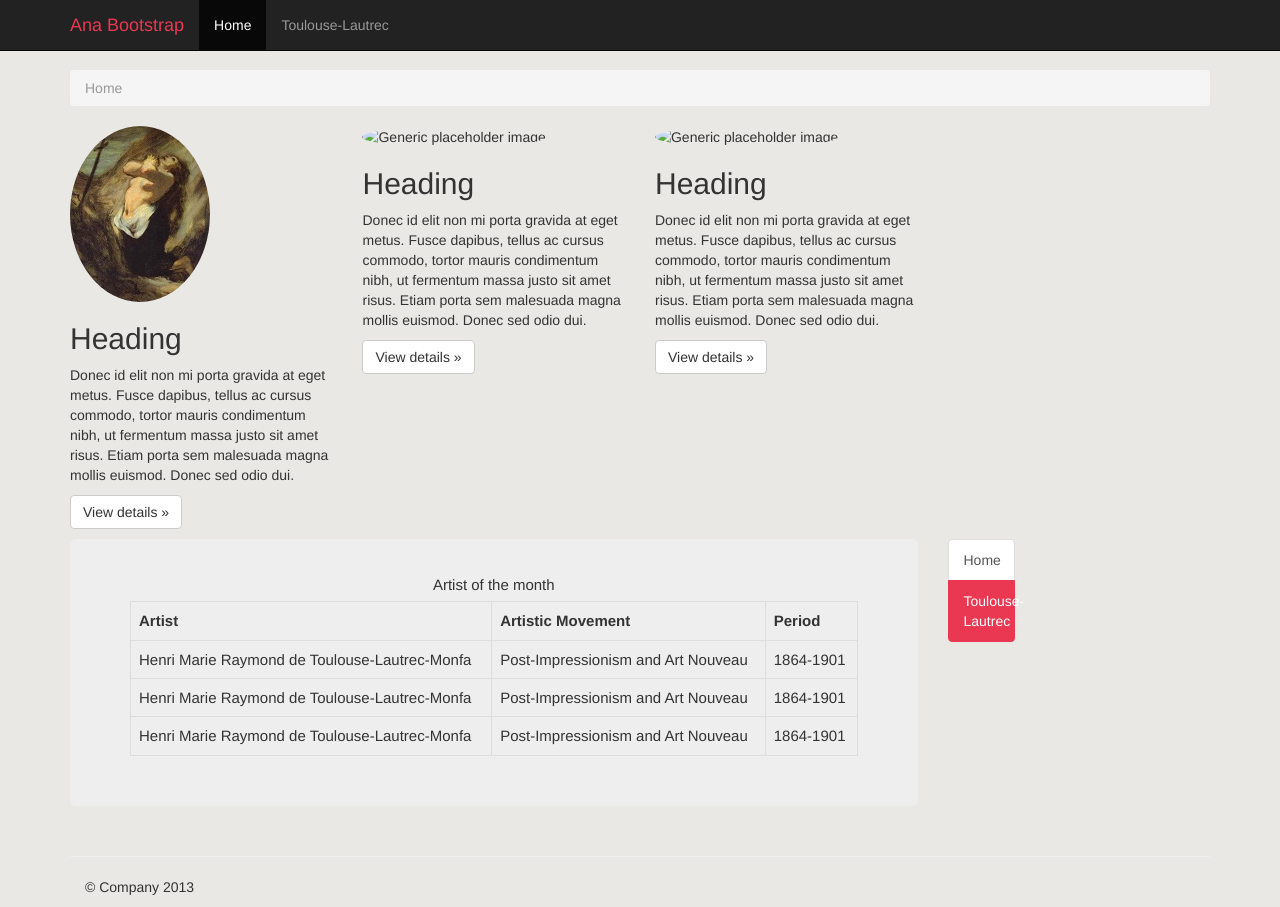
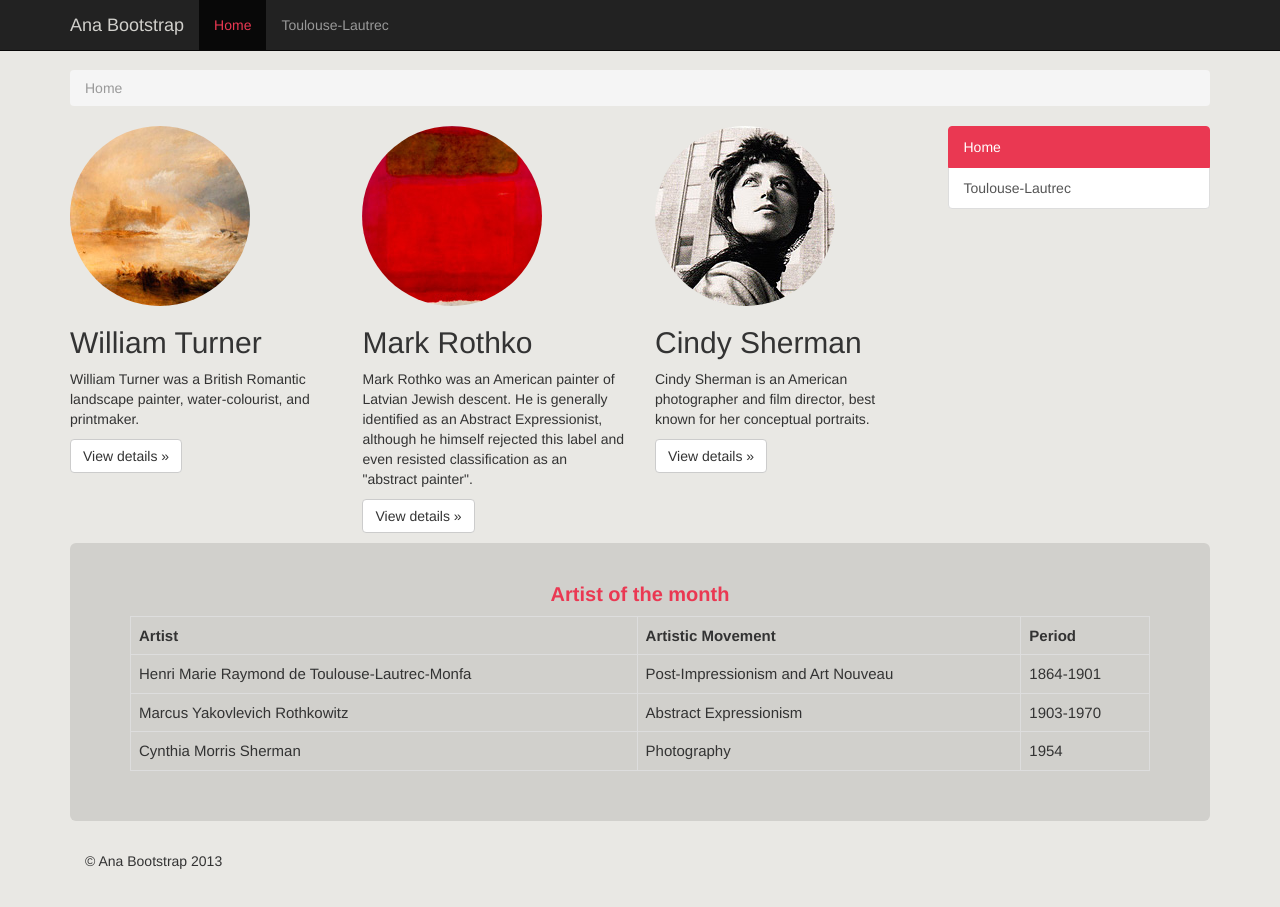
Before and after one commit to AnaRiquelme/practicaBootstrapAna, a plain HTML site: page web/index.html in a window 1280 px wide. After the commit the page ends 881 px from the top, so only its background shows below. Drawn offline with nearby package versions, Linux system fonts and the light colour scheme.

Commit message:
Quasi enllestit. Botons e imatges

```diff
--- a/web/css/main.css
+++ b/web/css/main.css
@@ -12,23 +12,18 @@ body
     background-color: #e9e8e4;
 
 }
-.jumbotron
-{
-     /* color: #ea3852;*/
-}
-.photo
-{
-    margin-top: 10px;
-}
 .list-group-item.active, .list-group-item.active:hover
 {
      background-color:#ea3852;
       border-color:#ea3852;
 }
 .navbar-inverse .navbar-brand {
-color: #ea3852;
+color: #d1d0cc;
 }
-
+.navbar-inverse .navbar-nav>.active>a
+{
+    color: #ea3852;
+}
 a {
 color: #ea3852;
 }
@@ -40,5 +35,11 @@ font-size: 15px;
 font-weight: 200;
 line-height: 2.1428571435;
 color: inherit;
-background-color: #eee;
+background-color: #d1d0cc;
 }
+caption
+{
+    font-size: 15pt;
+    font-weight: bold;
+   color: #ea3852;
+}
--- a/web/index.html
+++ b/web/index.html
@@ -53,10 +53,12 @@ and open the template in the editor.
                 </div><!-- /.nav-collapse -->
             </div><!-- /.container -->
         </div><!-- /.navbar -->
+
         <div class="container">
             <ol class="breadcrumb">
-                <li class="active">Home</a</li>
+                <li class="active">Home</li>
             </ol>
+
         </div>
         <div class="container">
 
@@ -66,35 +68,38 @@ and open the template in the editor.
                     <p class="pull-right visible-xs">
                         <button type="button" class="btn btn-primary btn-xs" data-toggle="offcanvas">Toggle nav</button>
                     </p>
-
                     <div class="row">
                         <div class="col-6 col-sm-6 col-lg-4">
-                            <img class="img-circle" data-src="holder.js/140x140" alt="Generic placeholder image" src="img/honoreDaumier.jpg">
-                            <h2>Heading</h2>
-                            <p>Donec id elit non mi porta gravida at eget metus. Fusce dapibus, tellus ac cursus commodo, tortor mauris condimentum nibh, ut fermentum massa justo sit amet risus. Etiam porta sem malesuada magna mollis euismod. Donec sed odio dui. </p>
+                            <img class="img-circle" alt="Generic placeholder image" src="img/turner.jpg">
+                            <h2>William Turner</h2>
+                            <p>William Turner was a British Romantic landscape painter, water-colourist, and printmaker.</p>
                             <p><a class="btn btn-default" href="#" role="button">View details &raquo;</a></p>
                         </div><!--/span-->
                         <div class="col-6 col-sm-6 col-lg-4">
-                            <img class="img-circle" data-src="holder.js/140x140" alt="Generic placeholder image">
-                            <h2>Heading</h2>
-                            <p>Donec id elit non mi porta gravida at eget metus. Fusce dapibus, tellus ac cursus commodo, tortor mauris condimentum nibh, ut fermentum massa justo sit amet risus. Etiam porta sem malesuada magna mollis euismod. Donec sed odio dui. </p>
+                            <img class="img-circle" alt="Generic placeholder image" src="img/rothkoredandred.jpg">
+                            <h2>Mark Rothko</h2>
+                            <p>Mark Rothko was an American painter of Latvian Jewish descent. He is generally identified as an Abstract Expressionist, although he himself rejected this label and even resisted classification as an "abstract painter". </p>
                             <p><a class="btn btn-default" href="#" role="button">View details &raquo;</a></p>
                         </div><!--/span-->
                         <div class="col-6 col-sm-6 col-lg-4">
-                            <img class="img-circle" data-src="holder.js/140x140" alt="Generic placeholder image">
-                            <h2>Heading</h2>
-                            <p>Donec id elit non mi porta gravida at eget metus. Fusce dapibus, tellus ac cursus commodo, tortor mauris condimentum nibh, ut fermentum massa justo sit amet risus. Etiam porta sem malesuada magna mollis euismod. Donec sed odio dui. </p>
+                            <img class="img-circle" alt="Generic placeholder image" src="img/cindysherman.jpg">
+                            <h2>Cindy Sherman</h2>
+                            <p>Cindy Sherman is an American photographer and film director, best known for her conceptual portraits.</p>
                             <p><a class="btn btn-default" href="#" role="button">View details &raquo;</a></p>
-                        </div><!--/span-->
-                        <div class="col-xs-6 col-sm-3 sidebar-offcanvas" id="sidebar" role="navigation">
-
                         </div><!--/span-->
                     </div><!--/row-->
                 </div><!--/span-->
-                <div class="col-xs-12 col-sm-9">
+
+                <div class="col-xs-6 col-sm-3 sidebar-offcanvas" id="sidebar" role="navigation">
+                    <div class="list-group">
+                        <a href="index.html" class="list-group-item active">Home</a>
+                        <a href="authors.html" class="list-group-item">Toulouse-Lautrec</a>
+                    </div>
+                </div><!--/span-->
+            </div><!--/row-->
             <div class="jumbotron">
                 <div class="table-responsive">
-                            <table class="table table-bordered">
+                    <table class="table table-bordered table-hover">
                         <caption>Artist of the month</caption>
                         <tr>
                             <th>Artist</th>
@@ -107,38 +112,24 @@ and open the template in the editor.
                             <td>1864-1901</td>
                         </tr>
                         <tr>
-                                    <td>Henri Marie Raymond de Toulouse-Lautrec-Monfa</td>
-                                    <td>Post-Impressionism and Art Nouveau</td>
-                                    <td>1864-1901</td>
+                            <td>Marcus Yakovlevich Rothkowitz</td>
+                            <td>Abstract Expressionism</td>
+                            <td>1903-1970</td>
                         </tr>
                         <tr>
-                                    <td>Henri Marie Raymond de Toulouse-Lautrec-Monfa</td>
-                                    <td>Post-Impressionism and Art Nouveau</td>
-                                    <td>1864-1901</td>
+                            <td>Cynthia Morris Sherman</td>
+                            <td>Photography</td>
+                            <td>1954</td>
                         </tr>
                     </table>
                 </div>
-                    </div>
-
-                </div><!--/row-->
-
-                <div class="col-xs-1">
-                    <div class="list-group">
-
-                        <a href="index.html" class="list-group-item">Home</a>
-                        <a href="authors.html" class="list-group-item active">Toulouse-Lautrec</a>
-
-                    </div>
-                </div>
-            </div>
-            <hr>
+            </div><!--/.container-->
 
             <footer>
-                <p>&copy; Company 2013</p>
+                <p>&copy; Ana Bootstrap 2013</p>
             </footer>
 
 
-        </div><!--/.container-->
 
 
 
@@ -148,6 +139,7 @@ and open the template in the editor.
             <script src="https://code.jquery.com/jquery-1.10.2.min.js"></script>
             <script src="js/bootstrap.min.js"></script>
             <script src="js/offcanvas.js"></script>
+            <script src="js/holder.js"></script>
 
     </body>
 </html>
```
Also changed, not shown: web/authors.html (+50 -14 lines). Lines whose indentation alone changed are shown as unchanged.
